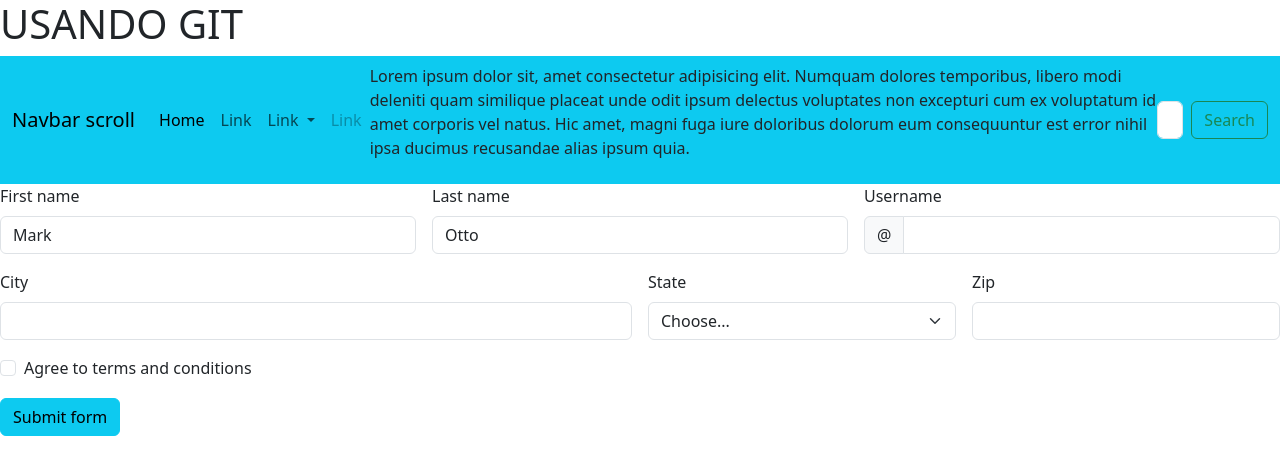
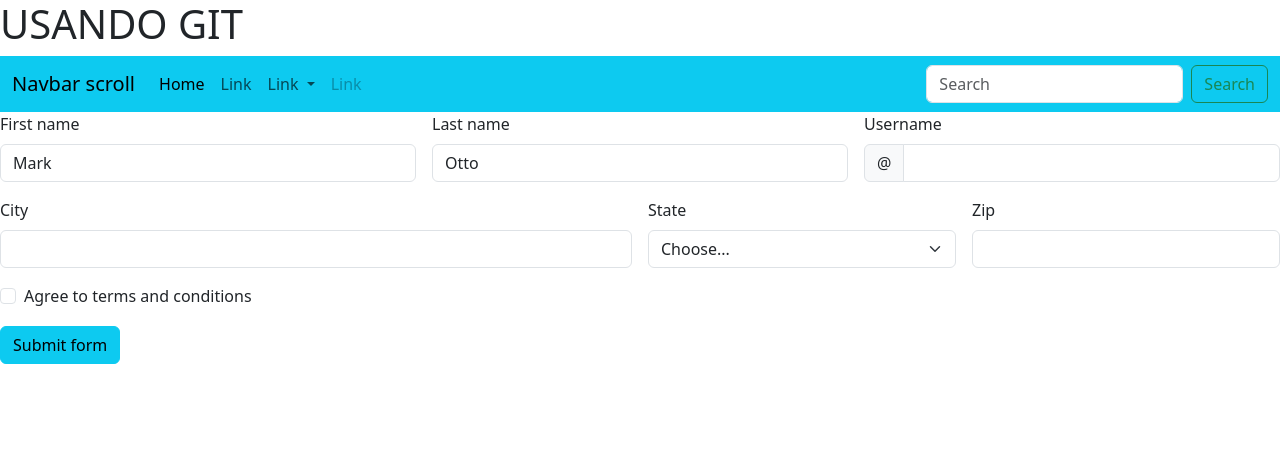
Before and after one commit to PFeltan/CaCpractice, a plain HTML site: page index.html in a window 1280 px wide. Drawn offline with nearby package versions, Linux system fonts and the light colour scheme.

Commit message:
otro cambio

```diff
--- a/index.html
+++ b/index.html
@@ -8,6 +8,7 @@
 </head>
 <body>
     <h1>USANDO GIT</h1>
+
     <nav class="navbar navbar-expand-lg bg-info">
         <div class="container-fluid">
           <a class="navbar-brand" href="#">Navbar scroll</a>
@@ -38,7 +39,7 @@
               </li>
             </ul>
 
-        <p>Lorem ipsum dolor sit, amet consectetur adipisicing elit. Numquam dolores temporibus, libero modi deleniti quam similique placeat unde odit ipsum delectus voluptates non excepturi cum ex voluptatum id amet corporis vel natus. Hic amet, magni fuga iure doloribus dolorum eum consequuntur est error nihil ipsa ducimus recusandae alias ipsum quia.</p>
+
 
             <form class="d-flex" role="search">
               <input class="form-control me-2" type="search" placeholder="Search" aria-label="Search">
```
